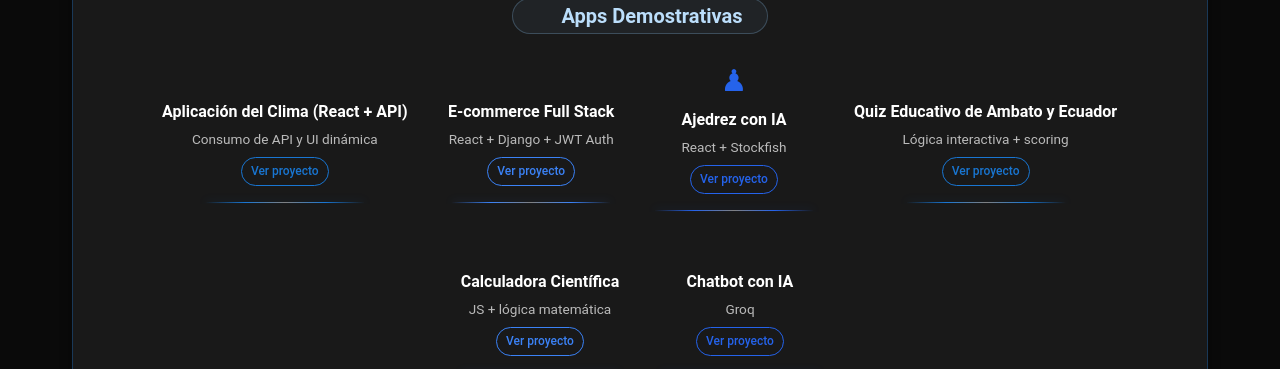
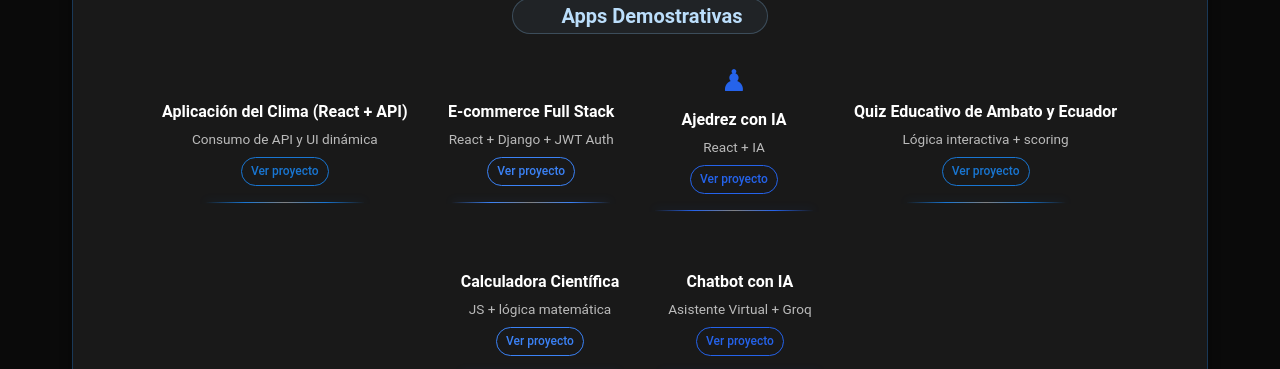
Before and after one commit to Patogol35/jorgito, a React (Vite) app: page / in a window 1280 px wide. Shown: the part 1200-1569 px from the top of the page. Built offline with nearby package versions, Linux system fonts and the light colour scheme; some icons are missing.

Commit message:
Update i18n.js

```diff
--- a/src/i18n.js
+++ b/src/i18n.js
@@ -129,7 +129,7 @@ Además, domino herramientas de desarrollo, pruebas de APIs, virtualización, se
 
     {
   titulo: "Ajedrez con IA",
-  descripcion: "React + Stockfish",
+  descripcion: "React + IA",
   link: "https://ajedrez-ia-jorge-patricio.vercel.app/",
 },
 
@@ -144,10 +144,10 @@ Además, domino herramientas de desarrollo, pruebas de APIs, virtualización, se
       link: "https://calculadorajorgepatricio.vercel.app/",
     },
     {
-      titulo: "Chatbot con IA",
-      descripcion: "Groq",
-      link: "https://chatbot-jorge.vercel.app/",
-    },
+  titulo: "Chatbot con IA",
+  descripcion: "Asistente Virtual + Groq",
+  link: "https://chatbot-jorge.vercel.app/",
+},
 
   ],
 },
@@ -301,7 +301,7 @@ I am also skilled in development tools, API testing, virtualization, network sec
 
     {
   titulo: "AI Chess",
-  descripcion: "React + Stockfish",
+  descripcion: "React + IA",
   link: "https://ajedrez-ia-jorge-patricio.vercel.app/",
 },
 
@@ -316,6 +316,12 @@ I am also skilled in development tools, API testing, virtualization, network sec
       link: "https://calculadorajorgepatricio.vercel.app/",
     },
 
+
+  {
+  titulo: "AI Chatbot",
+  descripcion: "Virtual assistant + Groq",
+  link: "https://chatbot-jorge.vercel.app/",
+},
 
   ],
 },
```
